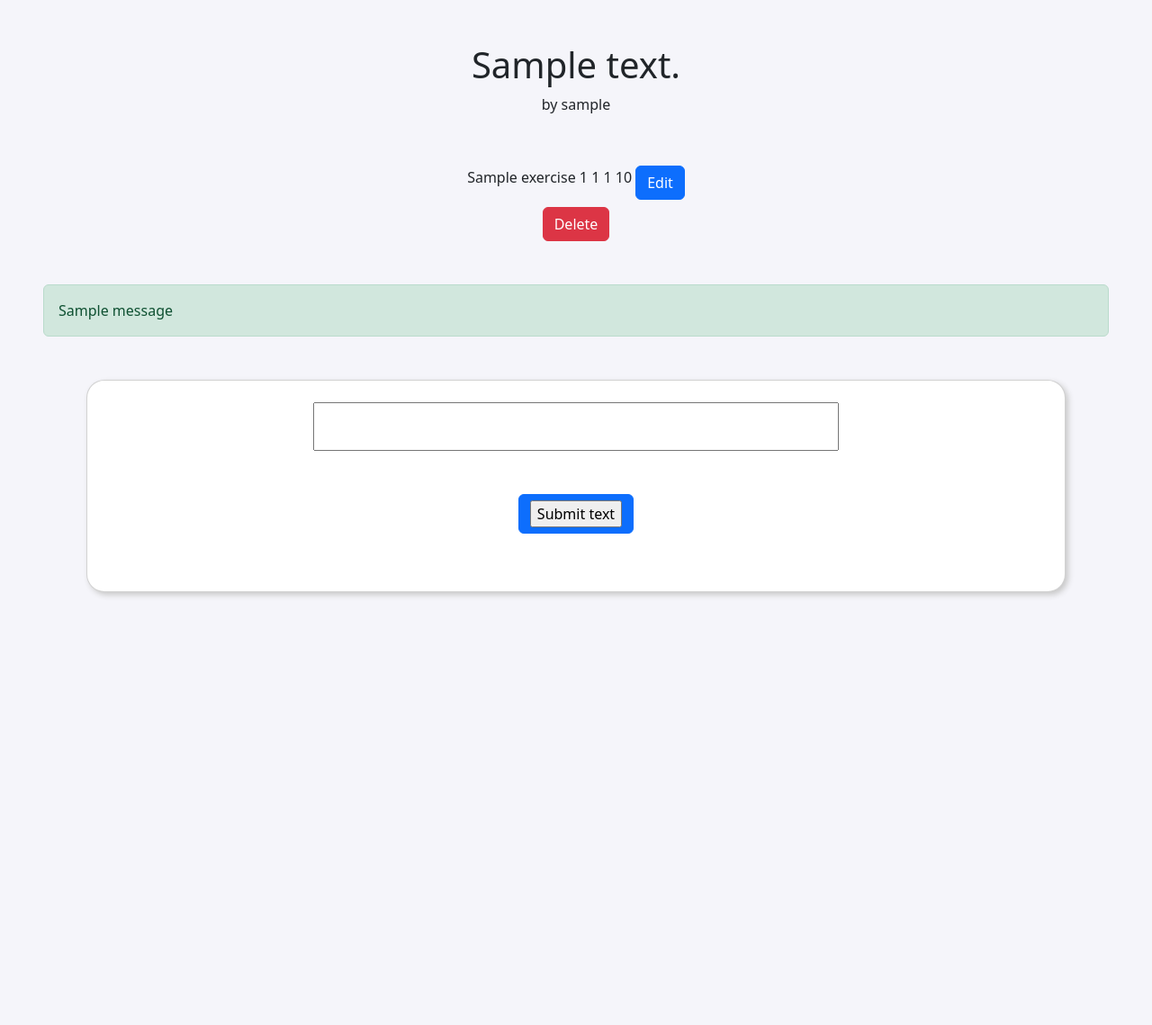
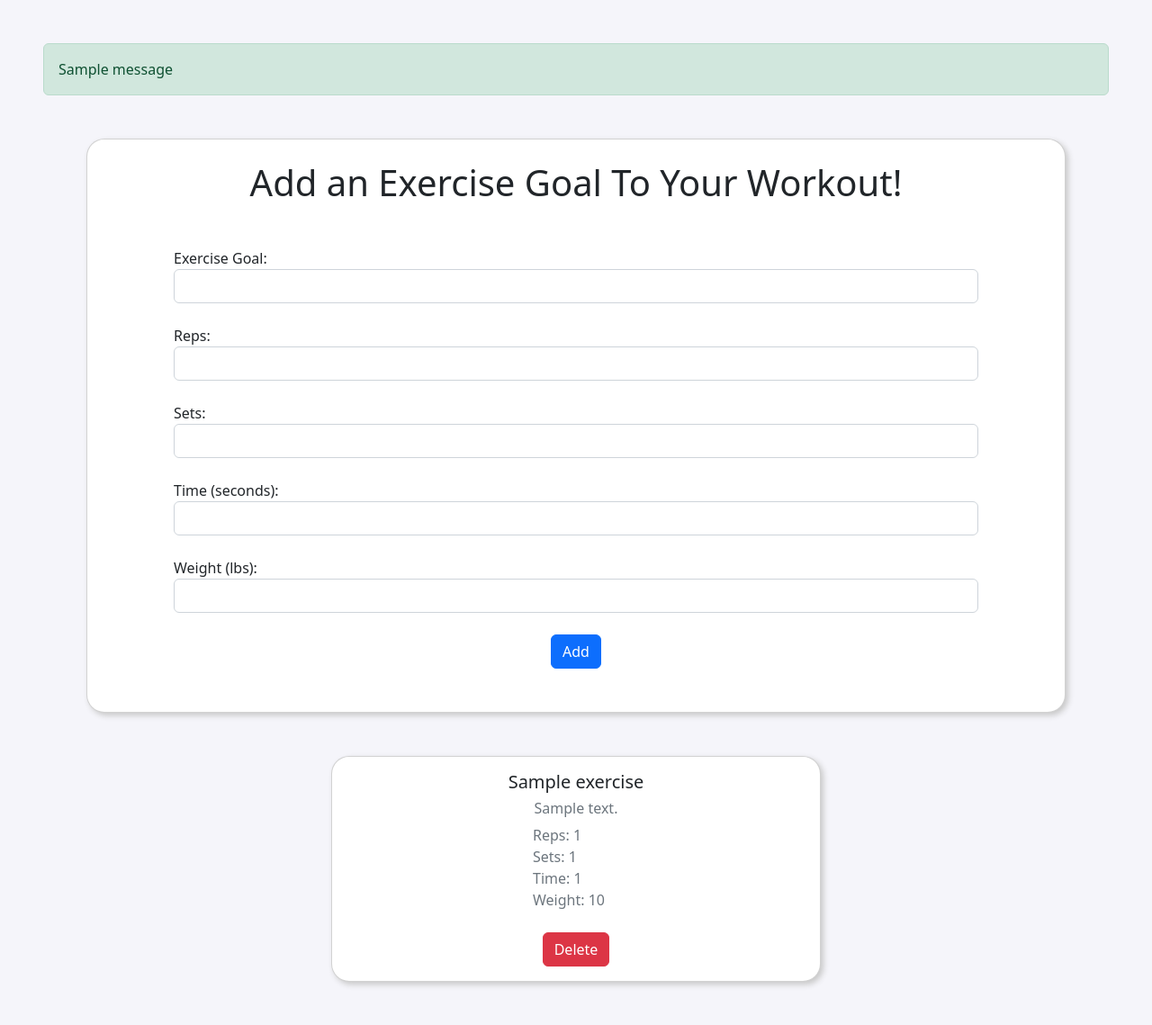
Before and after one commit to MattBaer77/Capstone-1-Baer, a Flask app: template templates/goals/goals-add-form.html in a window 1280 px wide. Shown: the whole page at 90% size. Before the commit the page ends 663 px from the top, so only its background shows below. Run offline with Flask 2, Linux system fonts and the light colour scheme; the template is opened without the code that fills it: values that come from a table or form of the project are taken from there, others are empty; tables that the repository leaves empty hold one stand-in row (values such as "Sample post"); one stand-in notice (Sample message) is shown; form fields are guessed from the names that the template uses; lists and menus that the app fills with data are empty; parts of the project's set-up code (start-up, migrations or seed data) failed here and were passed over.

Commit message:
modified templates

```diff
--- a/app.py
+++ b/app.py
@@ -432,7 +432,7 @@ def edit_workout(workout_id):
 
         return redirect('/')
 
-    return render_template('generic-form-page.html', form=form)
+    return render_template('/workouts/edit.html', form=form)
 
 
 # EDIT GOAL
@@ -445,7 +445,7 @@ def edit_goal(goal_id):
 
     goal = Goal.query.get_or_404(goal_id)
 
-    if check_correct_user_with_message("Access unauthorized.", "danger", goal.on_workouts.owner_user_id):
+    if check_correct_user_with_message("Access unauthorized.", "danger", goal.workout.owner_user_id):
         return redirect("/")
 
     workout = Workout.query.get_or_404(goal.workout_id)
@@ -473,7 +473,7 @@ def edit_goal(goal_id):
 
         return redirect(f'/workout/{workout.id}/goal-add')
 
-    return render_template('goals/goal-edit-form.html', workout=workout, form=form)
+    return render_template('generic-form-page.html', workout=workout, form=form)
 
 
 # DELETE GOAL
--- /dev/null
+++ b/templates/base-no-card.html
@@ -0,0 +1,31 @@
+<!DOCTYPE html>
+<html lang="en">
+<head>
+    <meta charset="UTF-8">
+    <meta http-equiv="X-UA-Compatible" content="IE=edge">
+    <meta name="viewport" content="width=device-width, initial-scale=1.0">
+    <link href="https://cdn.jsdelivr.net/npm/bootstrap@5.2.3/dist/css/bootstrap.min.css" rel="stylesheet" integrity="sha384-rbsA2VBKQhggwzxH7pPCaAqO46MgnOM80zW1RWuH61DGLwZJEdK2Kadq2F9CUG65" crossorigin="anonymous">
+    <link rel="stylesheet" href="/static/style.css">
+    <title>{% block title %}{% endblock %}</title>
+</head>
+<body class="m-5" style="background-color: rgba(245, 245, 250, 1);">
+
+    {% with messages = get_flashed_messages(with_categories = true) %}
+
+        {% if messages %}
+
+            {% for category, message in messages %}
+
+                <div class="alert alert-{{category}}">{{message}}</div>
+
+            {% endfor %}
+
+
+        {% endif %}
+
+    {% endwith %}
+
+    {% block content %} {% endblock %}
+
+</body>
+</html>
--- a/templates/goals/goals-add-form.html
+++ b/templates/goals/goals-add-form.html
@@ -1,39 +1,66 @@
-<div align="center">
+{% extends 'base-no-card.html' %}
 
-<div class="mt-5">
+{% block title %}{{ form.form_name }}{% endblock %}
 
-        <div class="mb-5">
-            <h1>{{workout.description}}</h1>
-            <p>by {{workout.owner.username}}</p>
+{% block content %}
 
-        </div>
+<div align="center" class="m-5 card" style="box-shadow: 3px 3px 6px rgba(200, 200, 200, 1); border-radius: 20px;">
+
+    <div class="my-4">
+        <h1 class="mb-4">{{ form.form_title }}</h1>
+
+        <form method="POST" class="mx-5">
+            {{ form.hidden_tag() }}
+            {% for field in form if field.widget.input_type != 'hidden'%}
+            <div class="form-group mx-5" align="start">
+                {{field.label(class_="mt-4")}}
+                {{field(class_="form-control")}}
+
+                {% for err in field.errors %}
+                {{err}}
+                {% endfor %}
+            </div>
+            {% endfor %}
+            <button class="btn btn-primary my-4">{{ form.submit_text }}</button>
+        </form>
+
+    </div>
 
 </div>
 
-<div class="mt-5">
+<div align="center" class="m-5">
+    {% for goal in workout.goals %}
+    <div align="center" class="card w-50 m-2" style="box-shadow: 3px 3px 6px rgba(200, 200, 200, 1); border-radius: 20px;">
+        <div class="card-body">
+            <h5 class="card-title">{{ goal.exercise.name }}</h5>
+            <h6 class="crd-subtitle text-muted">{{goal.exercise.description}}</h6>
 
-    {% for goal in workout.goals %}
+            <div align="center">
+                <ul class="" style="padding-left: 0em; width: 6em;">
+                    {% if goal.goal_reps %}
+                    <li class="text-start text-muted" style="list-style-type: none;">Reps: {{goal.goal_reps}}</li>
+                    {% endif %}
+                    {% if goal.goal_sets %}
+                    <li class="text-start text-muted" style="list-style-type: none;">Sets: {{goal.goal_sets}}</li>
+                    {% endif %}
+                    {% if goal.goal_time_sec %}
+                    <li class="text-start text-muted" style="list-style-type: none;">Time: {{goal.goal_time_sec}}</li>
+                    {% endif %}
+                    {% if goal.goal_weight_lbs %}
+                    <li class="text-start text-muted" style="list-style-type: none;">Weight: {{goal.goal_weight_lbs}}</li>
+                    {% endif %}
+                </ul>
+            </div>
 
-    <div class="mb-5">
-        {{goal.exercise.name}}
-        {{goal.goal_reps}}
-        {{goal.goal_sets}}
-        {{goal.goal_time_sec}}
-        {{goal.goal_weight_lbs}}
+            <form action="/goal/{{goal.id}}/delete" method="POST" style="display: inline;" class="mx-1">
+                <button class="btn btn-danger mt-2">Delete</button>
+            </form>
 
-        <a href="/goal/{{goal.id}}/edit">
-            <button class="btn btn-primary mt-2">Edit</button>
-        </a>
-
-        <form action="/goal/{{goal.id}}/delete" method="POST">
-            <button class="btn btn-danger mt-2">Delete</button>
-        </form>
-
+        </div>
     </div>
     {% endfor %}
-
 </div>
 
-</div>
 
-{% extends 'base-form.html' %}
+
+{% endblock %}
--- a/templates/home.html
+++ b/templates/home.html
@@ -76,6 +76,10 @@
                 <button class="btn btn-success mt-2">Start This Workout!</button>
             </form>
 
+            <form action="/workout/{{workout.id}}/edit" method="POST" style="display: inline;" class="mx-1">
+                <button class="btn btn-secondary mt-2">Edit</button>
+            </form>
+
             <form action="/workout/{{workout.id}}/delete" method="POST" style="display: inline;" class="mx-1">
                 <button class="btn btn-danger mt-2">Delete</button>
             </form>
--- /dev/null
+++ b/templates/workouts/edit.html
@@ -0,0 +1 @@
+{% extends 'base-form.html' %}
```
Also changed, not shown: templates/goals/goal-edit-form.html (deleted, +0 -13 lines).
